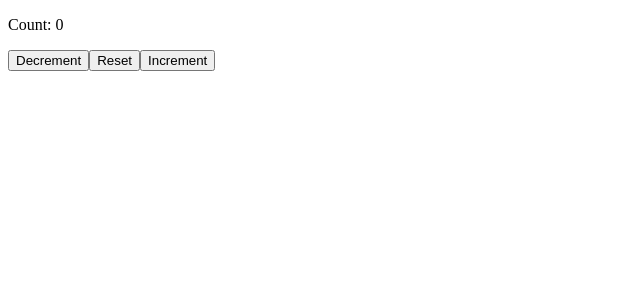
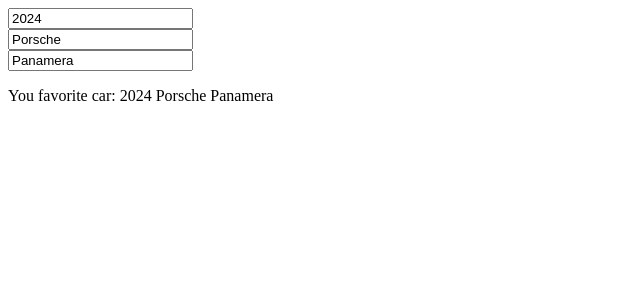
Before and after one commit to ghturfan/react-tutorial, a React (Vite) app: page / in a window 1280 px wide. Shown: the top 300 px of the page, without its empty margins (0-640 px from the left). Built offline with nearby package versions, Linux system fonts and the light colour scheme.

Commit message:
Spread operator learned 5/10/2025

```diff
--- a/src/App.jsx
+++ b/src/App.jsx
@@ -1,8 +1,8 @@
 import React from 'react';
-import MyComponents3 from './MyComponents3';
+import MyComponents4 from './MyComponents4';
 
 function App() {
-  return (<MyComponents3 />);
+  return (<MyComponents4 />);
 }
 
 export default App;
--- /dev/null
+++ b/src/MyComponents4.jsx
@@ -0,0 +1,33 @@
+import React, { useState } from 'react';
+
+function MyComponents4() {
+  const [car, setCar] = useState({
+    year: 2024,
+    make: 'Porsche',
+    model: 'Panamera',
+  });
+
+  function handleYearChange(event) {
+    setCar((c) => ({ ...c, year: event.target.value }));
+  }
+  function handleMakeChange(event) {
+    setCar((c) => ({ ...c, make: event.target.value }));
+  }
+  function handleModelChange(event) {
+    setCar((c) => ({ ...c, model: event.target.value }));
+  }
+
+  return (
+    <div>
+        <input type="number" value={car.year} onChange={handleYearChange}/><br/>
+        <input type="text" value={car.make} onChange={handleMakeChange}/><br/>
+        <input type="text" value={car.model} onChange={handleModelChange}/><br/>
+
+
+      <p>
+        You favorite car: {car.year} {car.make} {car.model}
+      </p>
+    </div>
+  );
+}
+export default MyComponents4;
```
